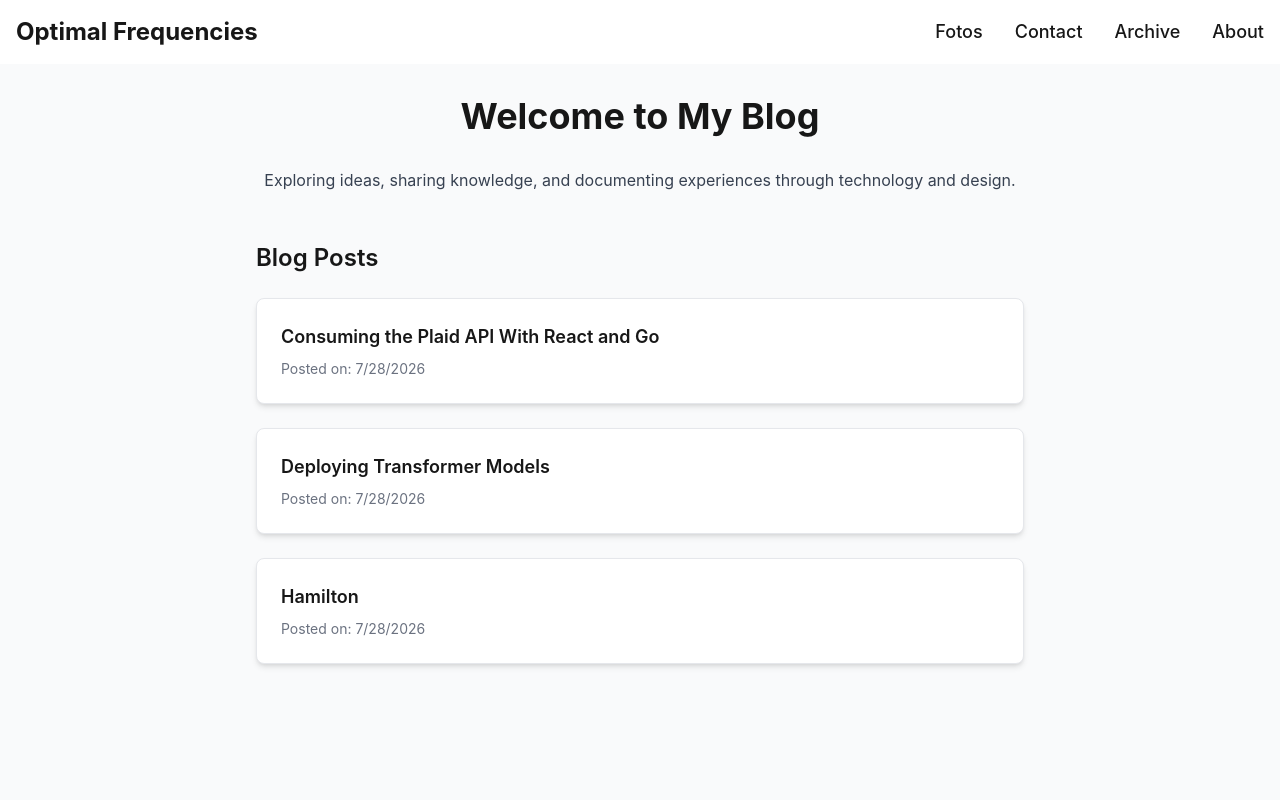
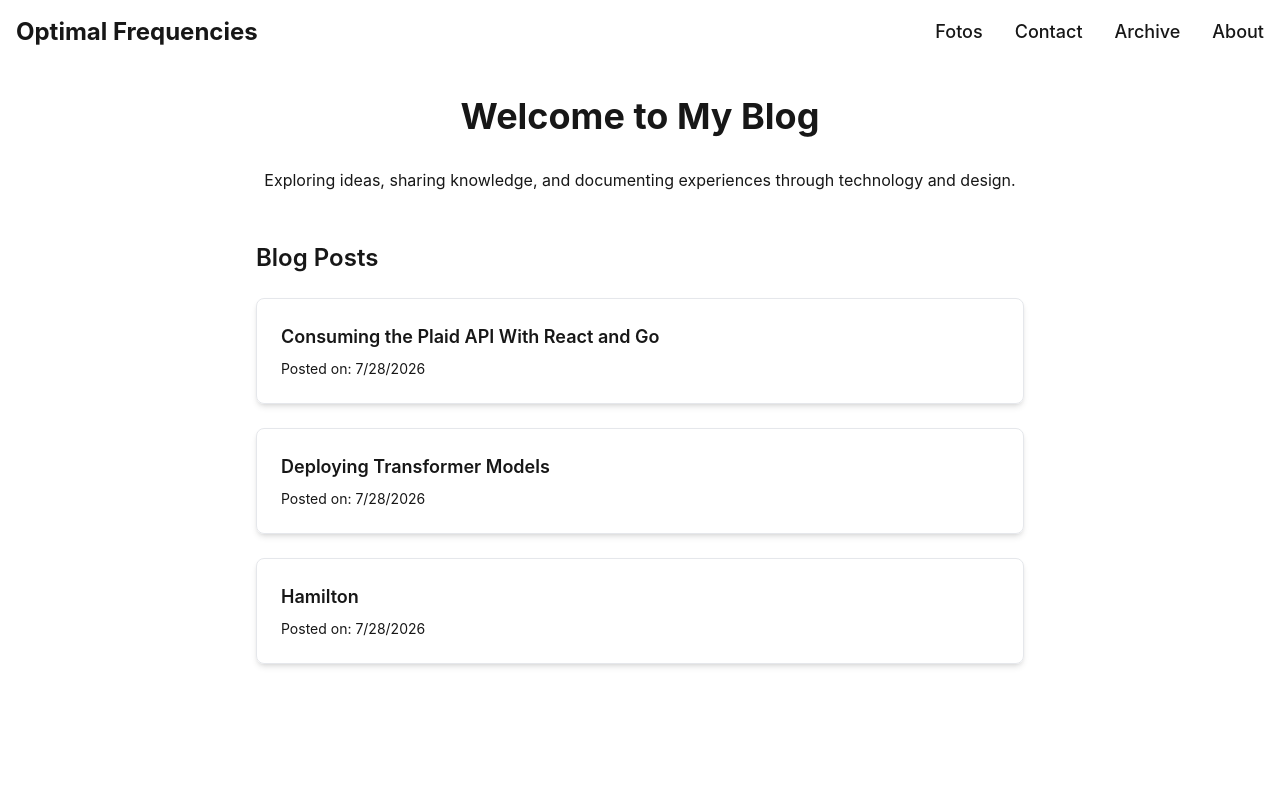
Before and after one commit to qweliant/apps, a Next.js app in the folder blog/: page / in a window 1280 px wide. Shown: the top 800 px of the page. Built offline with nearby package versions, Linux system fonts and the light colour scheme.

Commit message:
do some stuff with the landong

```diff
--- a/blog/app/page.tsx
+++ b/blog/app/page.tsx
@@ -6,7 +6,7 @@ export default function Home() {
   const postsDir = path.join(process.cwd(), "content");
   const filenames = fs.readdirSync(postsDir);
 
-  const formatTitle = (slug) => {
+  const formatTitle = (slug: string) => {
     return slug
       .replace(/\.mdx$/, "") // Remove .mdx extension
       .replace(/_/g, " ") // Replace underscores with spaces
@@ -26,12 +26,12 @@ export default function Home() {
   }));
 
   return (
-    <div className="min-h-screen flex flex-col items-center p-8 font-[var(--font-geist-sans)] bg-gray-50">
+    <div className="min-h-screen flex flex-col items-center p-8 font-[var(--font-geist-sans)]">
       <main className="max-w-3xl w-full">
         <h1 className="text-4xl font-bold text-center mb-8">
           Welcome to My Blog
         </h1>
-        <p className="text-center text-gray-700 mb-12">
+        <p className="text-center mb-12">
           Exploring ideas, sharing knowledge, and documenting experiences
           through technology and design.
         </p>
@@ -40,7 +40,7 @@ export default function Home() {
           {posts.map((post) => (
             <li
               key={post.slug}
-              className="bg-white shadow-md border rounded-lg p-6"
+              className=" shadow-md border rounded-lg p-6"
             >
               <Link
                 href={`/posts/${post.slug}`}
@@ -48,7 +48,7 @@ export default function Home() {
               >
                 <h3 className="text-lg font-semibold mb-2">{post.title}</h3>
               </Link>
-              <p className="text-sm text-gray-500">Posted on: {post.date}</p>
+              <p className="text-sm ">Posted on: {post.date}</p>
             </li>
           ))}
         </ul>
```
